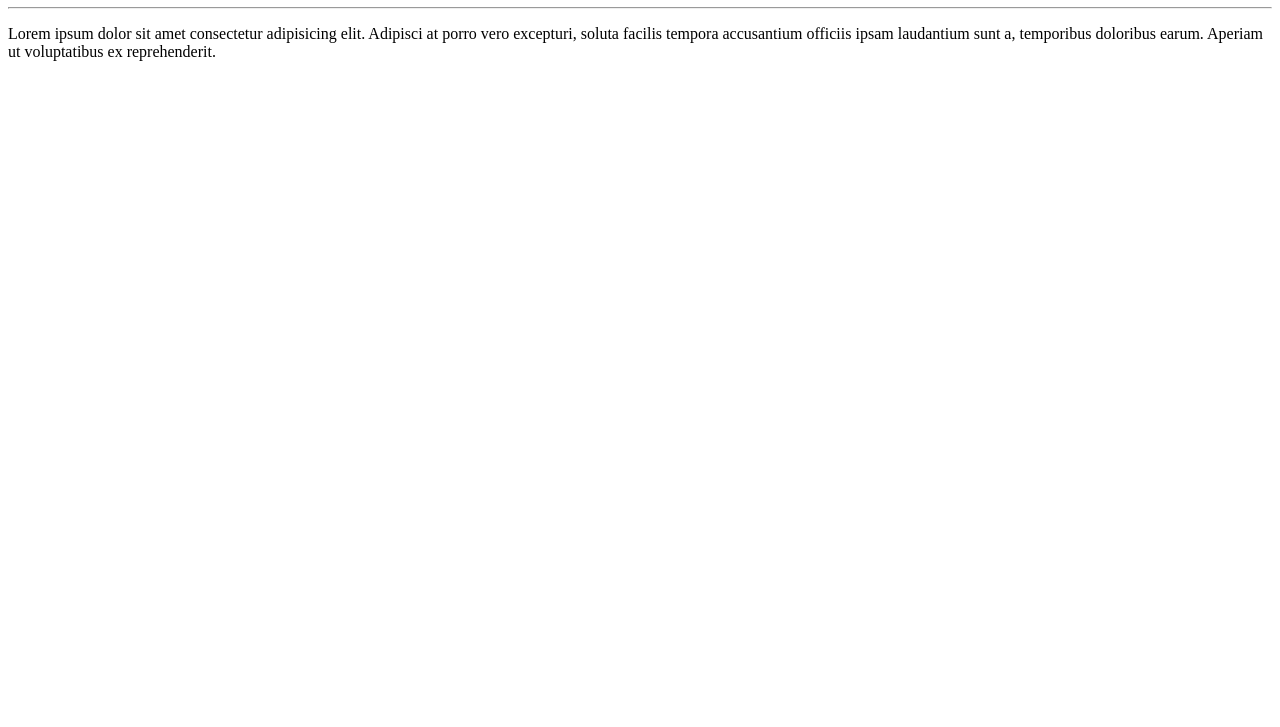
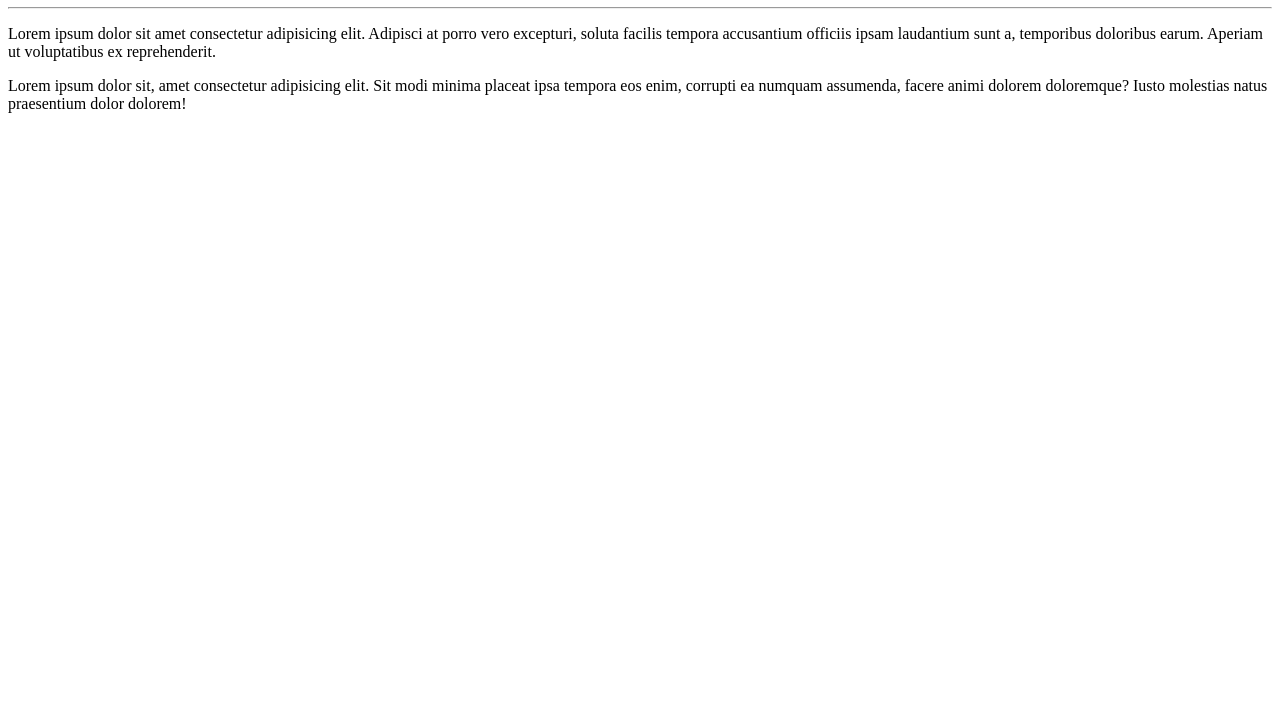
Before and after one commit to AJtcarv/Ola-Mundo, a plain HTML site: page site-exemplo/index.html in a window 1280 px wide. Shown: the part 73-800 px from the top of the page. Drawn offline with Linux system fonts and the light colour scheme.

Commit message:
adicionei um paragrafo

```diff
--- a/site-exemplo/index.html
+++ b/site-exemplo/index.html
@@ -9,5 +9,6 @@
     <h1>Olá, Mundo!</h1>
     <hr>
     <p>Lorem ipsum dolor sit amet consectetur adipisicing elit. Adipisci at porro vero excepturi, soluta facilis tempora accusantium officiis ipsam laudantium sunt a, temporibus doloribus earum. Aperiam ut voluptatibus ex reprehenderit.</p>
+    <p>Lorem ipsum dolor sit, amet consectetur adipisicing elit. Sit modi minima placeat ipsa tempora eos enim, corrupti ea numquam assumenda, facere animi dolorem doloremque? Iusto molestias natus praesentium dolor dolorem!</p>
 </body>
 </html>
```
